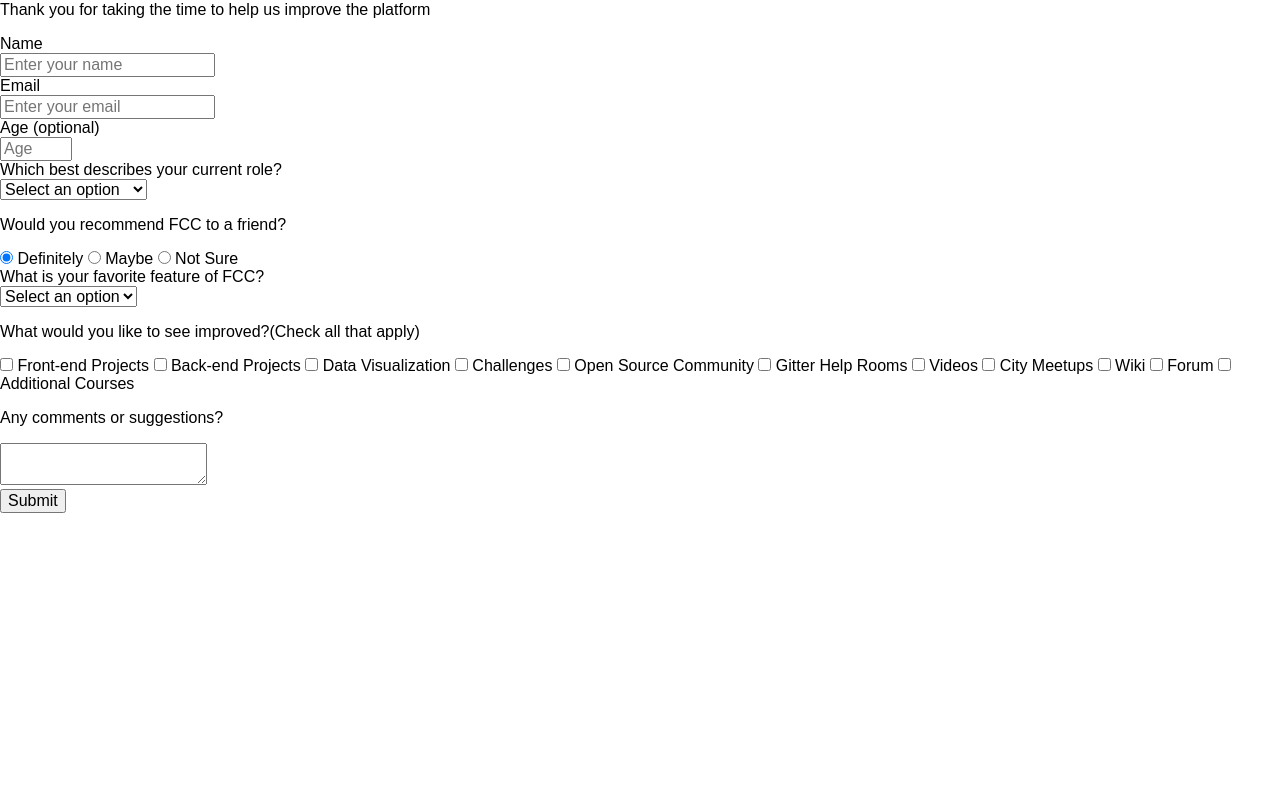
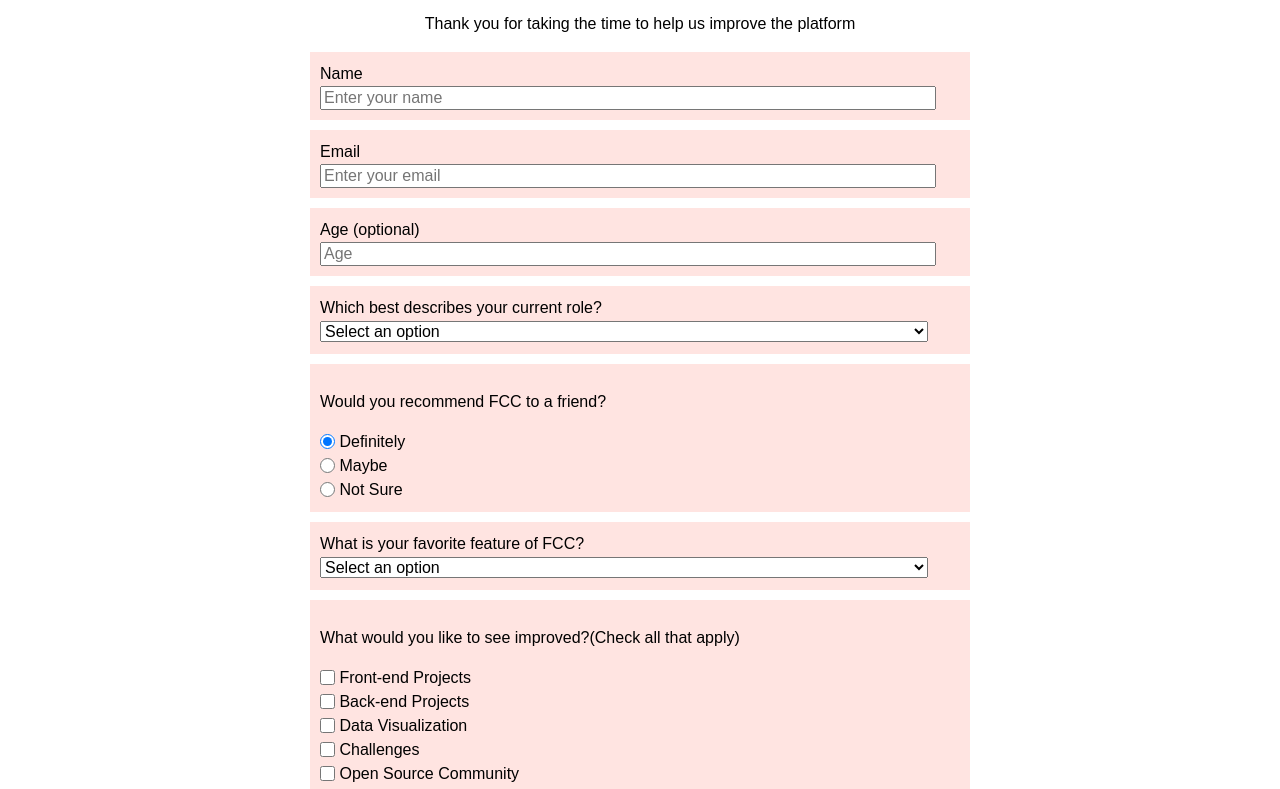
Before and after one commit to Stacy-Riley/fcc-survey-form, a plain HTML site: page index.html in a window 1280 px wide. Shown: the part 79-868 px from the top of the page. Before the commit the page ends 800 px from the top, so only its background shows below. Drawn offline with Linux system fonts and the light colour scheme.

Commit message:
Initial css file commit

```diff
--- a/css/main.css
+++ b/css/main.css
@@ -1,3 +1,70 @@
 body {
+	line-height: 1.5;
+}
+
+.form-group {
+	background-color: MistyRose;
+	margin: auto;
+	padding: 10px;
+	margin: 10px auto;
+	max-width: 50%;
 
 }
+/*Header*/
+
+header h1, p {
+	text-align: center;
+}
+/*Titles*/
+
+#name-label, #email-label, #number-label,
+#user-recommend-p, #prefer-p, #comments-p {
+	text-align: left;
+}
+
+/*Entry box styles*/
+
+#name, #email, #number, #dropdown, #most-like, #comments, #submit {
+	width: 95%;
+	margin: auto;
+}
+
+/*Radio User Recommend*/
+
+.radio-label {
+	display: block;
+	padding-left: 15px;
+	text-indent: -15px;
+}
+
+.input-radio {
+	width: 15px;
+	height: 15px;
+	padding: 0;
+	margin: 0;
+	vertical-align: bottom;
+	position: relative;
+	top: -5px;
+}
+/*Checkbox Any Improvements Entry*/
+
+.checkbox-label {
+	display: block;
+	padding-left: 15px;
+	text-indent: -15px;
+}
+.input-checkbox {
+	width: 15px;
+	height: 15px;
+	padding: 0;
+	margin: 0;
+	vertical-align: bottom;
+	position: relative;
+	top: -5px;
+}
+
+/*Submit Button*/
+
+#submit {
+	background-color: green;
+}
```
